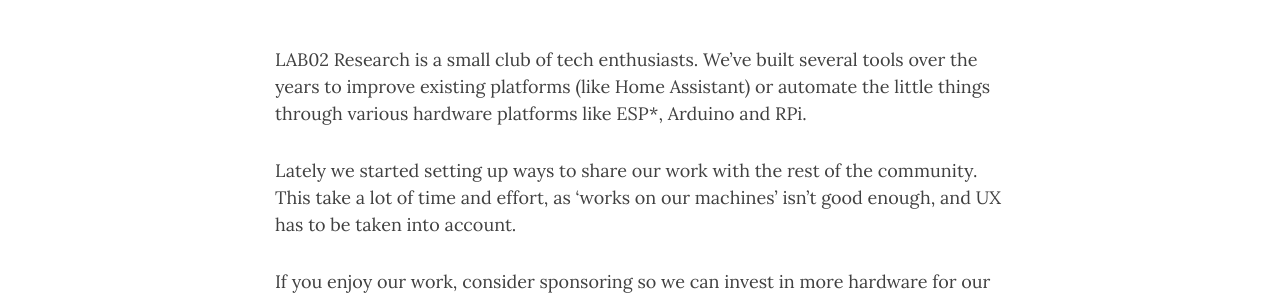
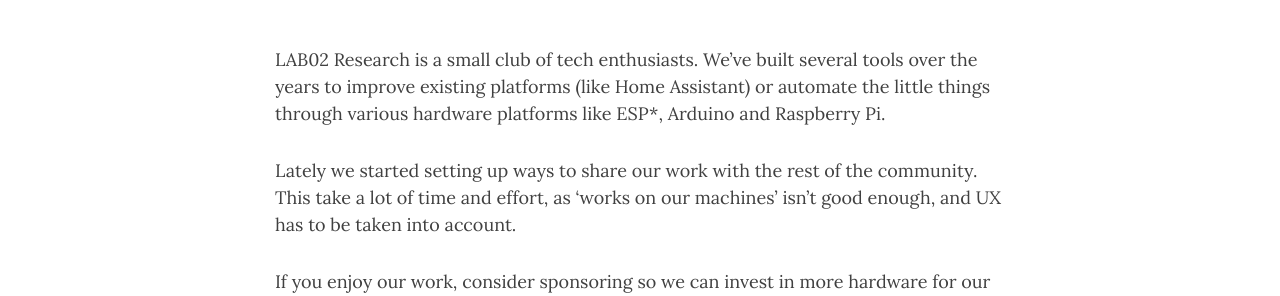
Before and after one commit to LAB02-Research/lab02-research.github.io, a Jekyll site: the page built from aboutus.md, in a window 1280 px wide and 983 px high. Shown: the part 288-584 px from the top of the window. Built offline with Jekyll 4.4.1, drawn with Linux system fonts in a browser that asks for light colours; nearby versions of some CDN libraries; comment, search, counter and statistics services are not loaded.

Commit message:
Update aboutus.md

```diff
--- a/aboutus.md
+++ b/aboutus.md
@@ -6,7 +6,7 @@
 tags: [about]
 ---
 
-LAB02 Research is a small club of tech enthusiasts. We've built several tools over the years to improve existing platforms (like Home Assistant) or automate the little things through various hardware platforms like ESP*, Arduino and RPi.
+LAB02 Research is a small club of tech enthusiasts. We've built several tools over the years to improve existing platforms (like Home Assistant) or automate the little things through various hardware platforms like ESP*, Arduino and Raspberry Pi.
 
 Lately we started setting up ways to share our work with the rest of the community. This take a lot of time and effort, as 'works on our machines' isn't good enough, and UX has to be taken into account.
 
```
